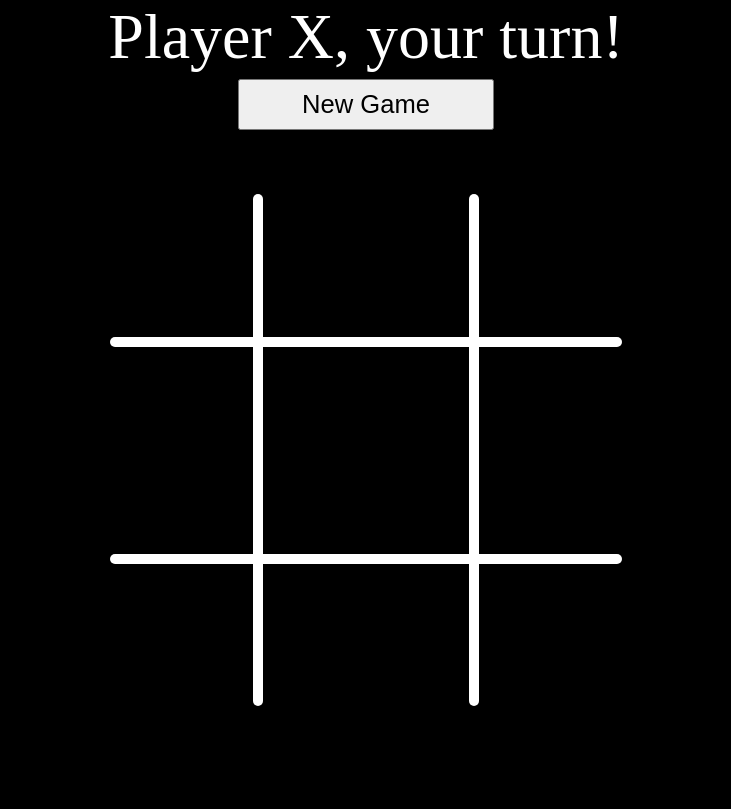
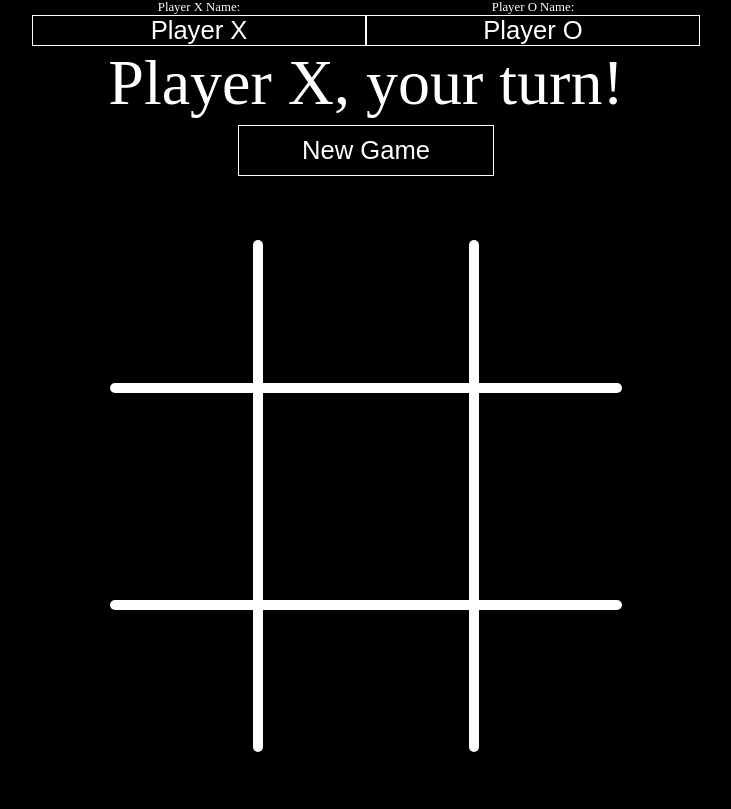
Before and after one commit to ilathem/tic-tac-toe-top, a plain HTML site: page index.html in a window 1280 px wide. Shown: the whole page, without its empty margins (274-1005 px from the left). Drawn offline with Linux system fonts and the light colour scheme.

Commit message:
Add custom player names

```diff
--- a/script.js
+++ b/script.js
@@ -125,26 +125,31 @@ const GameBoard = (function() {
     }
 })();
 
-function createPlayer(piece) {
+function createPlayer(piece, name) {
     const playerPiece = piece;
-    const playerName = `Player ${piece}`
+    let playerName = name;
     const wins = 0;
 
     const getPlayerPiece = () => playerPiece;
     const getPlayerName = () => playerName;
     const incrementWins = () => wins++;
     const getWins = () => wins;
+    const changeName = (newName) => {
+        playerName = newName;
+    }
 
     return {
         getPlayerPiece,
         getPlayerName,
         incrementWins,
         getWins,
+        changeName,
     }
 }
 
-const PlayerO = createPlayer('O');
-const PlayerX = createPlayer('X');
+const PlayerO = createPlayer('O', 'Player O');
+const PlayerX = createPlayer('X', 'Player X');
+const Players = {PlayerX, PlayerO};
 
 const Game = (function() {
     const players = [PlayerX, PlayerO];
@@ -242,6 +247,36 @@ const GameDisplay = (function() {
     newGameBtn.innerText = 'New Game'
     message.classList.add('message');
     message.innerText = (`${Game.getCurrentPlayer()}, your turn!`);
+    const player1NameLabel = document.createElement('label');
+    const player2NameLabel = document.createElement('label');
+    player1NameLabel.classList.add('playerNameLabel');
+    player2NameLabel.classList.add('playerNameLabel');
+    player1NameLabel.textContent = 'Player X Name:'
+    player2NameLabel.textContent = 'Player O Name:'
+    player1NameLabel.htmlFor = 'PlayerX';
+    player2NameLabel.htmlFor = 'PlayerO';
+    const player1NameInput = document.createElement('input');
+    const player2NameInput = document.createElement('input');
+    player1NameInput.id = 'PlayerX'
+    player2NameInput.id = 'PlayerO'
+    player1NameInput.value = 'Player X';
+    player2NameInput.value = 'Player O';
+    const player1InputDiv = document.createElement('div');
+    const player2InputDiv = document.createElement('div');
+    player1InputDiv.classList.add('playerInputDiv');
+    player2InputDiv.classList.add('playerInputDiv');
+    player1InputDiv.appendChild(player1NameLabel);
+    player1InputDiv.appendChild(player1NameInput);
+    player2InputDiv.appendChild(player2NameLabel);
+    player2InputDiv.appendChild(player2NameInput);
+    player1NameInput.classList.add('playerNameInput');
+    player2NameInput.classList.add('playerNameInput');
+    const handleNameChange = (event) => {
+        Players[event.target.id].changeName(event.target.value);
+        message.innerText = (`${Game.getCurrentPlayer()}, your turn!`);
+    }
+    player1NameInput.addEventListener('keyup', e => handleNameChange(e));
+    player2NameInput.addEventListener('keyup', e => handleNameChange(e));
     // Define event listeners
     const gridItemClick = (event) => {
         const i = event.target.getAttribute('i')
@@ -255,7 +290,7 @@ const GameDisplay = (function() {
                 endGameState === 'draw' ?
                 message.innerText = 'Draw!'
                 :
-                message.innerText = `Player ${endGameState} won!`
+                message.innerText = `${Players[`Player${endGameState}`].getPlayerName()} won!`
             } else {
                 message.innerText = (`${Game.getCurrentPlayer()}, your turn!`);
             }
@@ -277,6 +312,11 @@ const GameDisplay = (function() {
     newGameBtn.addEventListener('click', () => newGame());
     // Set up UI
     const main = document.querySelector("main");
+    const nameInputDiv = document.createElement('div');
+    nameInputDiv.classList.add('nameInputDiv');
+    nameInputDiv.appendChild(player1InputDiv);
+    nameInputDiv.appendChild(player2InputDiv);
+    main.appendChild(nameInputDiv);
     main.appendChild(message);
     main.appendChild(newGameBtn);
     const boardDiv = document.createElement('div');
--- a/style.css
+++ b/style.css
@@ -14,9 +14,35 @@ main {
     display: grid;
     width: 100vw;
     height: 100vh;
-    grid-template-rows: min-content min-content 1fr;
+    grid-template-rows: min-content min-content min-content 1fr;
     grid-template-columns: 1fr;
     justify-items: center;
+}
+
+.nameInputDiv {
+    display: flex;
+    width: 100%;
+    align-items: center;
+    justify-content: center;
+}
+
+.playerNameInput {
+    text-align: center;
+    font-size: 2vmax;
+    background: none;
+    outline: none;
+    border: 1px solid white;
+    color: white;
+}
+
+.playerNameLabel {
+    font-size: 1vmax;
+}
+
+.playerInputDiv {
+    display: flex;
+    text-align: center;
+    flex-direction: column;
 }
 
 .message {
@@ -26,11 +52,20 @@ main {
 }
 
 .newGameBtn {
+    background: none;
+    color: white;
+    border: 1px solid white;
     width: 20vmax;
     height: 4vmax;
     max-width: 400px;
     font-size: 2vmax;
     margin: 0 auto;
+    transition: scale 200ms;
+}
+
+.newGameBtn:hover {
+    cursor: pointer;
+    scale: 1.1;
 }
 
 .grid {
```
